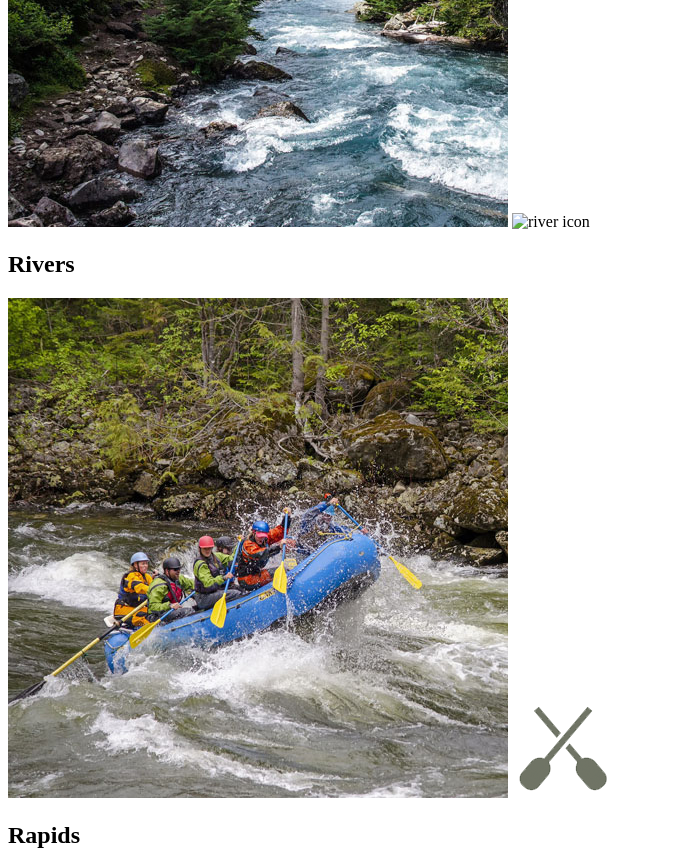
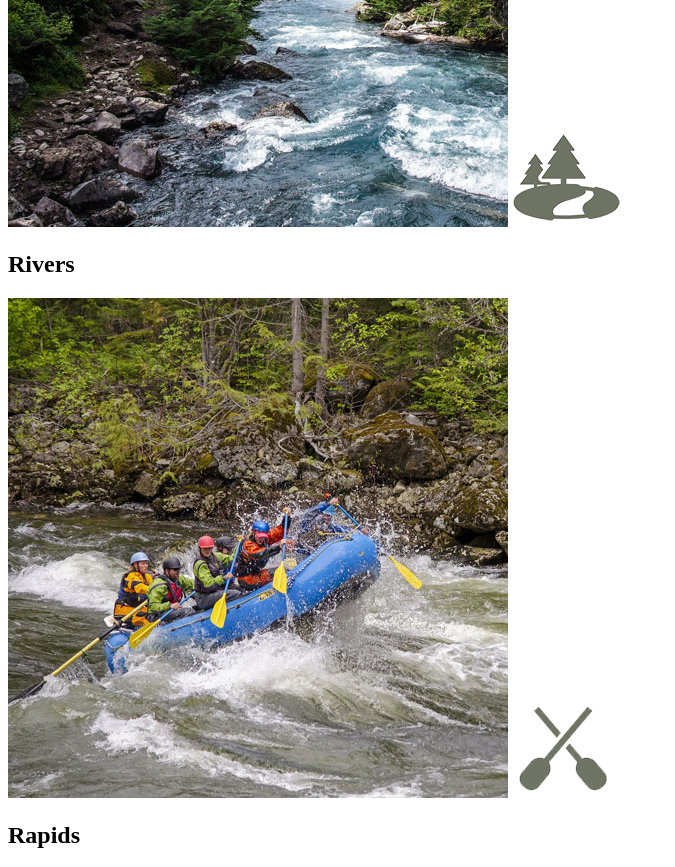
Before and after one commit to Colega109/wdd130, a plain HTML site: page index.html in a window 1280 px wide. Shown: the part 1400-2267 px from the top of the page, without its empty margins (0-675 px from the left). Drawn offline with Linux system fonts and the light colour scheme.

Commit message:
river icon

```diff
--- a/index.html
+++ b/index.html
@@ -33,7 +33,7 @@
     <main class="home-grid">
         <section class="rivers-card">
             <img class="card-img" src="images/rivers.jpg" alt="river in forest">
-            <img class="icon" src="images/river_icon" alt="river icon">
+            <img class="icon" src="images/river_icon.png" alt="river icon">
             <h2>Rivers</h2>
         </section>
         <section class="rapids-card">
```
